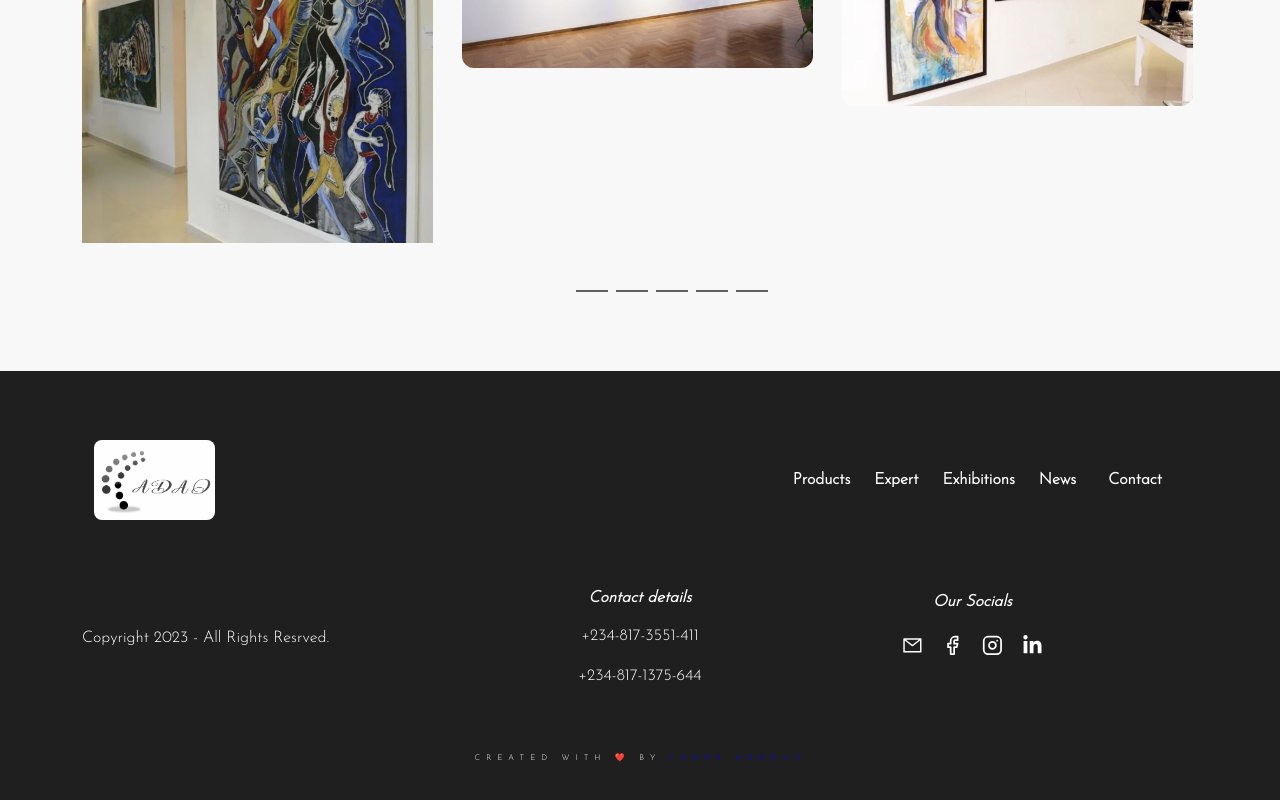
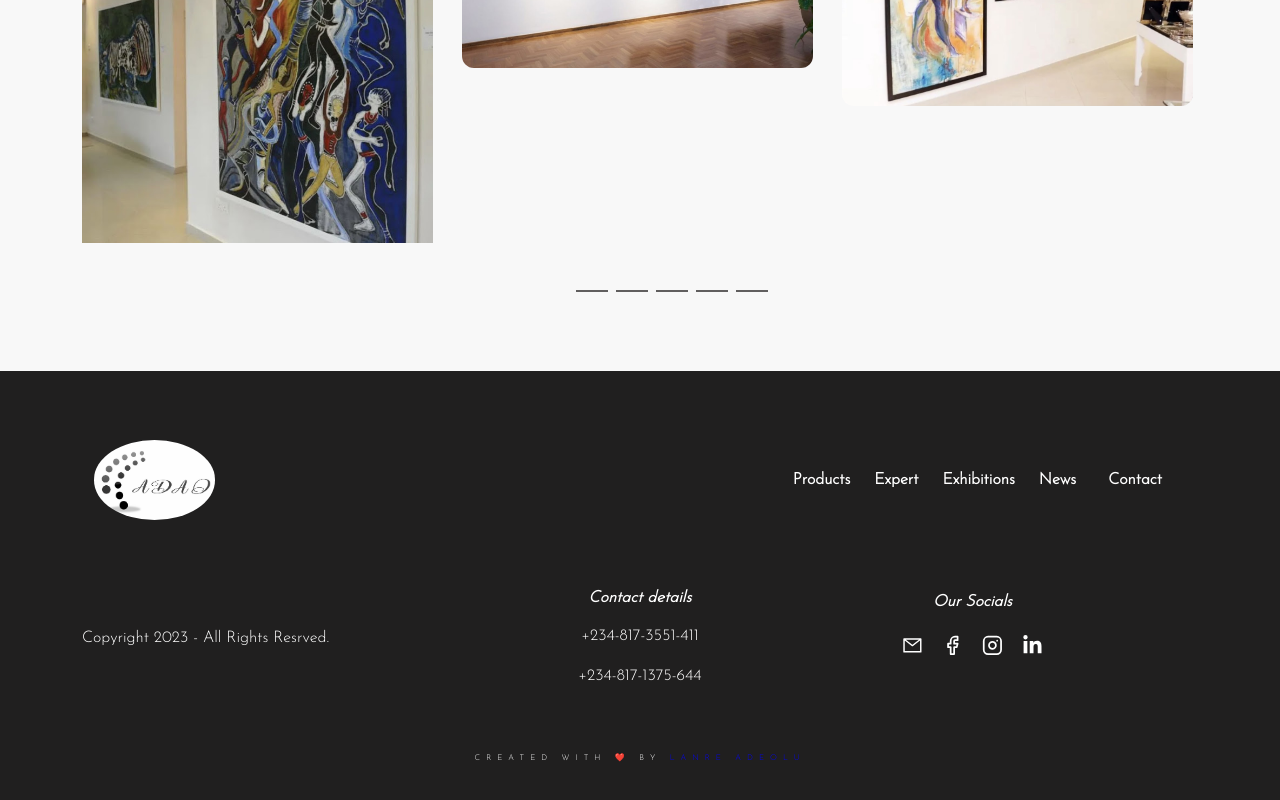
Before and after one commit to lanreonasanya02/adao-website, a React (Create React App) app: page / in a window 1280 px wide. Shown: the part 3150-3950 px from the top of the page. Built offline with nearby package versions, Linux system fonts and the light colour scheme.

Commit message:
edited footer logo to sphere

```diff
--- a/src/pages/footer/Footer.css
+++ b/src/pages/footer/Footer.css
@@ -5,7 +5,7 @@ footer {
 }
 
 footer nav .navbar-brand img {
-  border-radius: 8px;
+  border-radius: 50%;
   width: 18%;
 }
 
```
